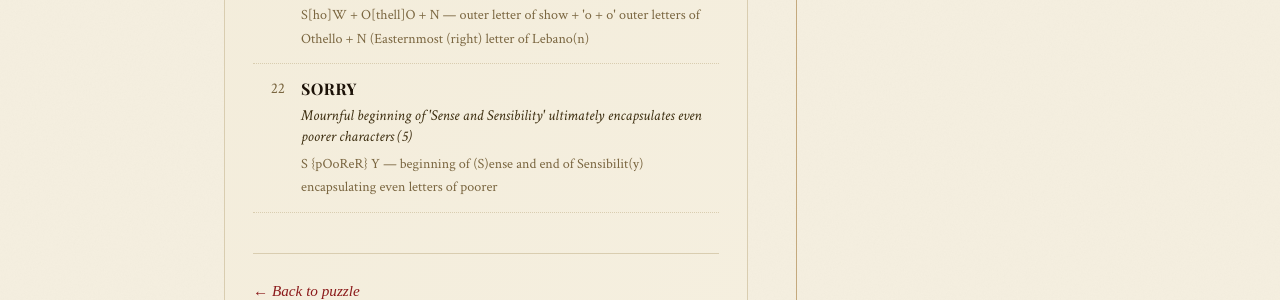
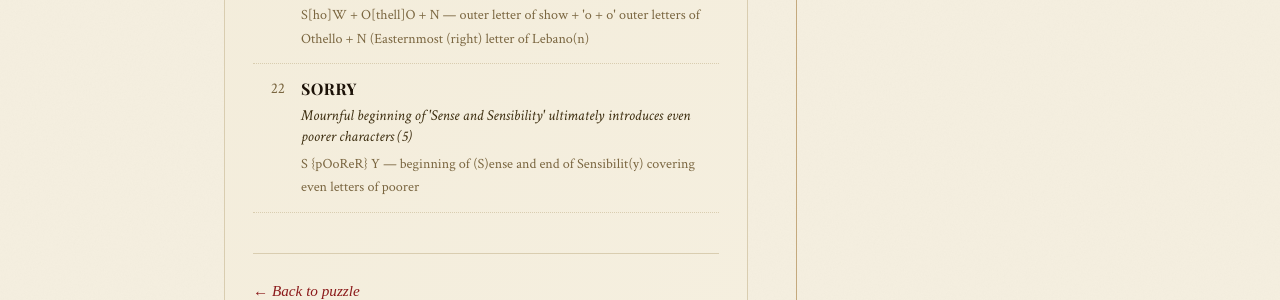
Before and after one commit to abdulkhaleddd/abdulkhaleddd.github.io, a Jekyll site: the page built from _solutions/solution-003.md, in a window 1280 px wide and 900 px high, scrolled down 3446 px. Shown: the part 276-576 px from the top of the window. Built offline with Jekyll 4.4.1, drawn with Linux system fonts in a browser that asks for light colours; some web fonts are replaced; a script that is not in the unit is left out.

Commit message:
Update solution-003.md

```diff
--- a/_solutions/solution-003.md
+++ b/_solutions/solution-003.md
@@ -270,8 +270,8 @@
     <span class="solution-number">22</span>
     <div class="solution-content">
       <span class="solution-answer">SORRY</span>
-      <span class="solution-clue">Mournful beginning of 'Sense and Sensibility' ultimately encapsulates even poorer characters (5)</span>
-      <span class="solution-breakdown">S {pOoReR} Y — beginning of (S)ense and end of Sensibilit(y) encapsulating even letters of poorer</span>
+      <span class="solution-clue">Mournful beginning of 'Sense and Sensibility' ultimately introduces even poorer characters (5)</span>
+      <span class="solution-breakdown">S {pOoReR} Y — beginning of (S)ense and end of Sensibilit(y) covering even letters of poorer</span>
     </div>
   </div>
 
```
